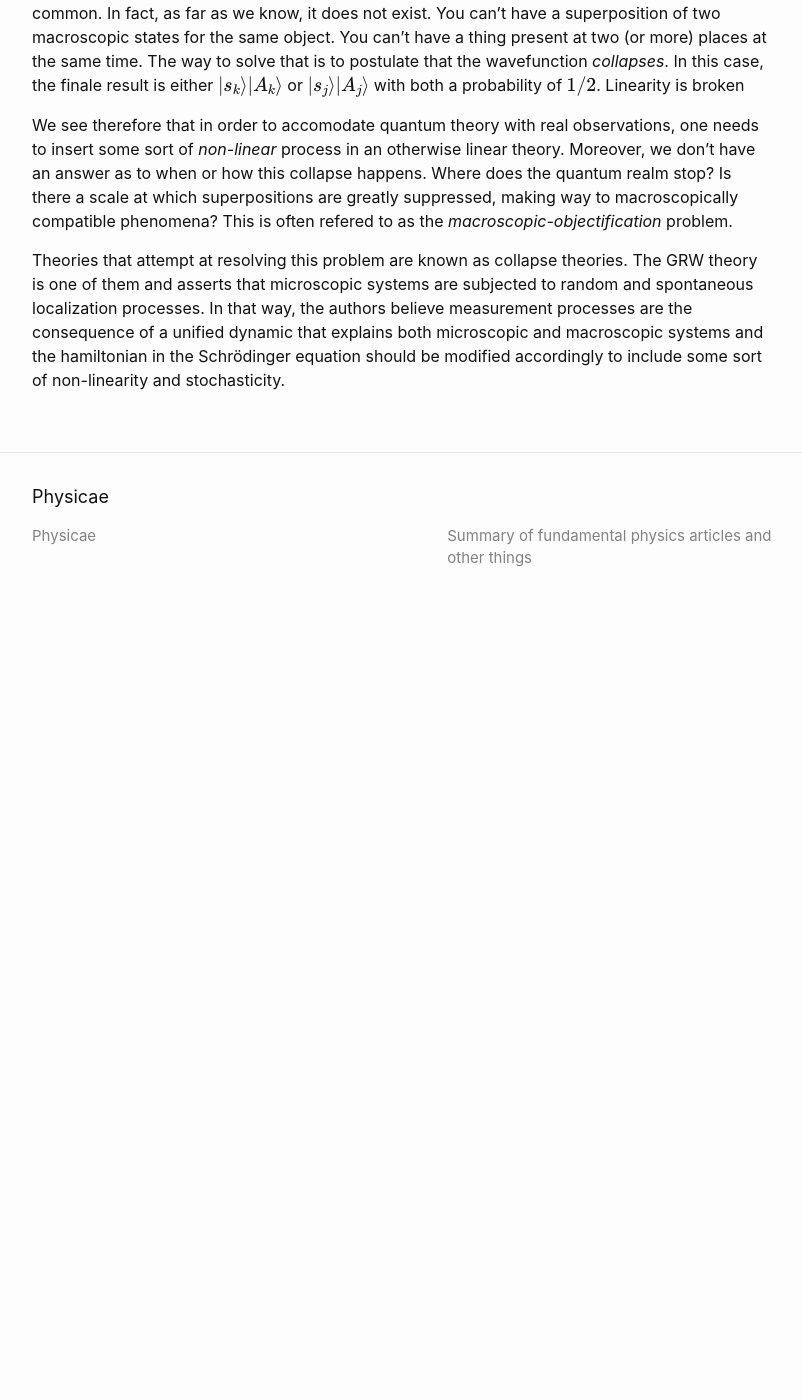
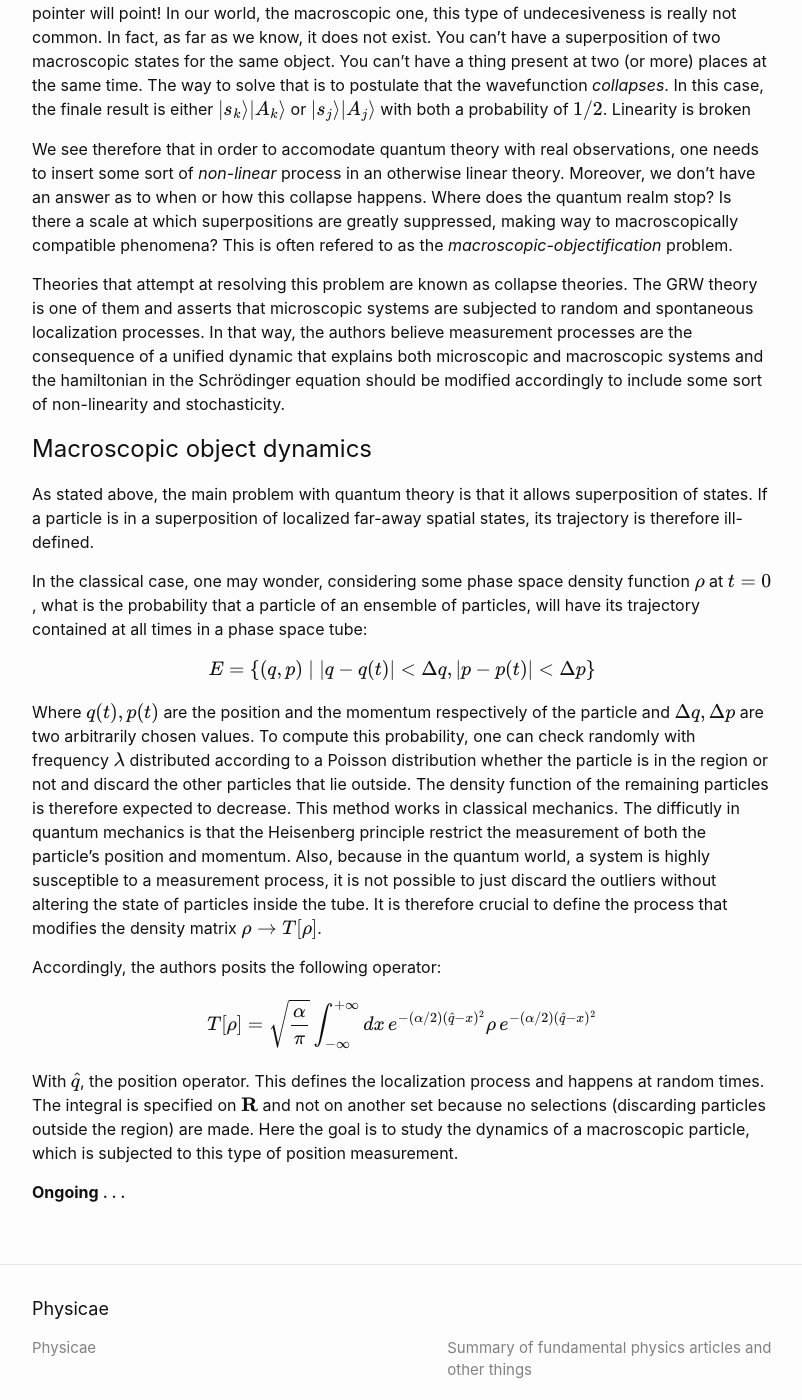
Before and after one commit to GentSht/physicae, a Jekyll site: the page built from _posts/2023-07-30-GRW.markdown, in a window 1280 px wide and 1400 px high, scrolled down 1067 px. Shown: the whole window, without its empty margins (238-1040 px from the left). Built offline with Jekyll 4.4.1, drawn with Linux system fonts in a browser that asks for light colours; before the commit the page ends 1697 px from its top, so only the background shows below that; some of the changed text lies outside the part shown.

Commit message:
macro dynamics

```diff
--- a/_posts/2023-07-30-GRW.markdown
+++ b/_posts/2023-07-30-GRW.markdown
@@ -3,7 +3,7 @@ layout: post
 title:  "The GRW theory"
 date:   2023-07-30 14:30:20 +0200
 ---
-This posts presents the GRW theory, which is an attempt at solving the measurement problem and explaining when and how the quantum properties are _lost_ when going from the microscopic to the macroscopic.
+This posts presents the GRW theory, which is an attempt at solving the measurement problem and explaining when and how the quantum properties are _lost_ when going from the microscopic to the macroscopic. I summarize the following article: **Ghirardi, G., Rimini, A., & Weber, T. (1986). Unified dynamics for microscopic and macroscopic systems. Physical review, 34(2), 470‑491**
 
 
 # The measurement problem
@@ -39,3 +39,28 @@ The final state of the apparatus is therefore an entanglement of S and A states
 We see therefore that in order to accomodate quantum theory with real observations, one needs to insert some sort of _non-linear_ process in an otherwise linear theory. Moreover, we don't have an answer as to when or how this collapse happens. Where does the quantum realm stop? Is there a scale at which superpositions are greatly suppressed, making way to macroscopically compatible phenomena? This is often refered to as the _macroscopic-objectification_ problem.
 
 Theories that attempt at resolving this problem are known as collapse theories. The GRW theory is one of them and asserts that microscopic systems are subjected to random and spontaneous localization processes. In that way, the authors believe measurement processes are the consequence of a unified dynamic that explains both microscopic and macroscopic systems and the hamiltonian in the Schrödinger equation should be modified accordingly to include some sort of non-linearity and stochasticity.
+
+
+# Macroscopic object dynamics
+
+As stated above, the main problem with quantum theory is that it allows superposition of states. If a particle is in a superposition of localized far-away spatial states, its trajectory is therefore ill-defined.
+
+In the classical case, one may wonder, considering some phase space density function $\rho$ at $t=0$, what is the probability that a particle of an ensemble of particles, will have its trajectory  contained at all times in a phase space tube:
+
+$$
+E = \{(q,p) \mid |q-q(t)|<\Delta q, |p-p(t)|<\Delta p \}
+$$
+
+Where $q(t),p(t)$ are the position and the momentum respectively of the particle and $\Delta q, \Delta p$ are two arbitrarily chosen values. To compute this probability, one can check randomly with frequency $\lambda$ distributed according to a Poisson distribution whether the particle is in the region or not and discard the other particles that lie outside. The density function of the remaining particles is therefore expected to decrease. This method works in classical mechanics. The difficutly in quantum mechanics is that the Heisenberg principle restrict the measurement of both the particle's position and momentum. Also, because in the quantum world, a system is highly susceptible to a measurement process, it is not possible to just discard the outliers without altering the state of particles inside the tube. It is therefore crucial to define the process that modifies the density matrix $\rho \rightarrow T[\rho]$.
+
+Accordingly, the authors posits the following operator:
+
+$$
+\begin{equation}
+T[\rho] = \sqrt{\frac{\alpha}{\pi}}\int_{-\infty}^{+\infty}dx\, e^{-(\alpha/2)(\hat{q}-x)^{2}}\rho \, e^{-(\alpha/2)(\hat{q}-x)^{2}}
+\end{equation}
+$$
+
+With $\hat{q}$, the position operator. This defines the localization process and happens at random times. The integral is specified on $\mathbf{R}$ and not on another set because no selections (discarding particles outside the region) are made. Here the goal is to study the dynamics of a macroscopic particle, which is subjected to this type of position measurement.
+
+**Ongoing $\dots$**
```
